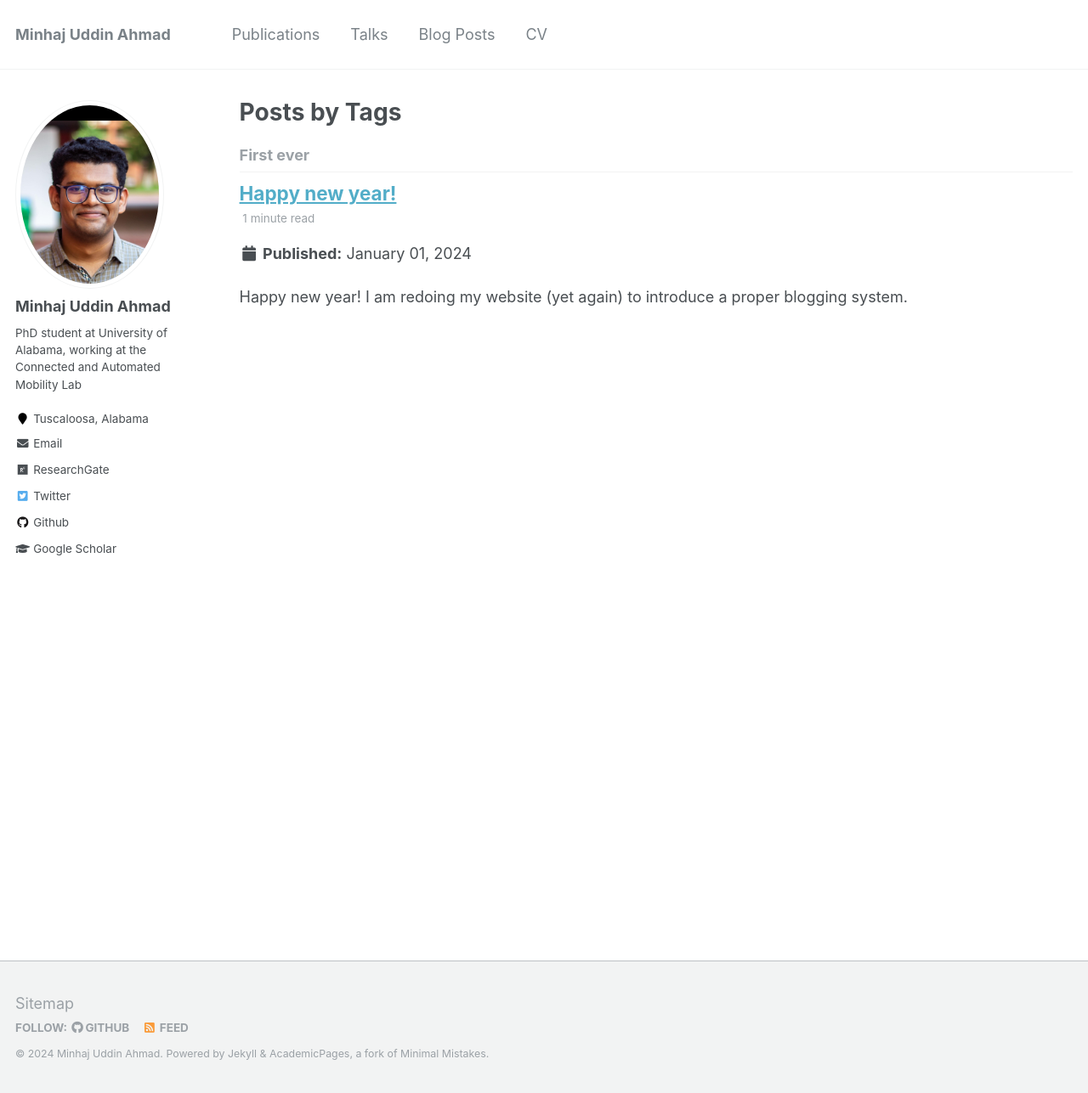
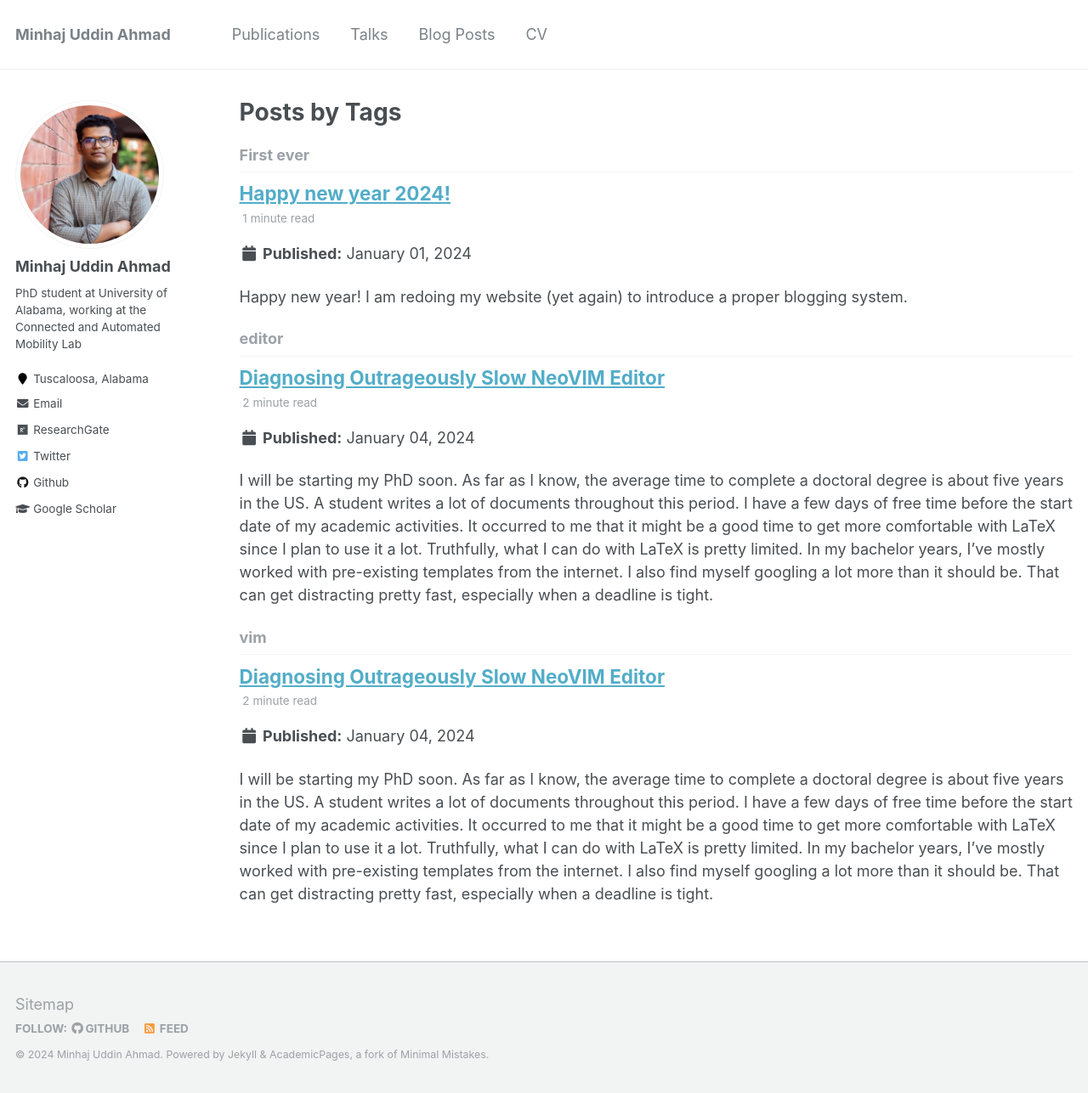
Before and after one commit to minhaj6/minhaj6.github.io, a Jekyll site: the page built from _pages/tag-archive.html, in a window 1280 px wide and 1287 px high. Shown: the whole window at 85% size. Built offline with Jekyll 4.4.1, drawn with Linux system fonts in a browser that asks for light colours.

Commit message:
vim blogpost

````diff
--- a/_posts/2024-01-01-What-am-I-Doing.md
+++ b/_posts/2024-01-01-What-am-I-Doing.md
@@ -1,5 +1,5 @@
 ---
-title: "Happy new year!"
+title: "Happy new year 2024!"
 date: 2024-01-01
 permalink: /posts/2024/01/what-am-i-doing/
 tags:
--- /dev/null
+++ b/_posts/2024-01-04-Diagnosing-outrageously-slow-neovim.md
@@ -0,0 +1,36 @@
+---
+title: "Diagnosing Outrageously Slow NeoVIM Editor"
+date: 2024-01-04
+permalink: /posts/2024/01/diagnosing-outrageously-slow-neovim/
+tags:
+  - vim
+  - editor
+---
+
+I will be starting my PhD soon. As far as I know, the average time to complete a doctoral degree is about five years in the US. A student writes a lot of documents throughout this period. I have a few days of free time before the start date of my academic activities. It occurred to me that it might be a good time to get more comfortable with LaTeX since I plan to use it a lot. Truthfully, what I can do with LaTeX is pretty limited. In my bachelor years, I've mostly worked with pre-existing templates from the internet. I also find myself googling a lot more than it should be. That can get distracting pretty fast, especially when a deadline is tight.
+
+I was working on setting up a lightweight LaTeX writing workflow. VIM is my all-time favorite text editor. I use VIM keybindings wherever I can. Even when I use a bulkier text editor (VScode) I use Vim extensions to imitate the experience. Since I am on a Windows machine now (because Linux audio drivers don't work in my current Huawei B430 laptop), I wanted to set it up with WSL - windows subsystem for Linux and VIM. I could've gone with the MiKTeX and IDE route. But that doesn't seem as enticing as typing-in-a-terminal, does it? Here's a [medium article link](https://medium.com/@Pirmin/a-minimal-latex-setup-on-windows-using-wsl2-and-neovim-51259ff94734) on how to set up LaTeX on a windows machine with WSL and neovim.
+
+The primary selling point of a lightweight text editor is that - it is blazing fast to start. But with my VIM configuration file and VimTeX plugin, the startup time for the editor was unacceptable. It took around 3-4 seconds to load the editor. So I had to investigate this issue, find out the source of this delay.
+
+A good way to do this is starting neovim with --startuptime flag.
+```
+neovim --startuptime output.log
+```
+I did it twice, once with my configuration file (where the issue was) and another time without any configuration. Upon inspecting the logfile, I found that neovim is sourcing a file called clipboard.vim. Here's a snippet of the log file. The clipboard.vim file takes 3218 miliseconds (3.2 seconds) to load!
+```
+063.805  000.006: editing files in windows
+063.970  000.165: VimEnter autocommands
+063.974  000.004: UIEnter autocommands
+3283.404  3218.449  3218.449: sourcing /snap/nvim/2819/usr/share/nvim/runtime/autoload/provider/clipboard.vim
+3283.499  001.076: before starting main loop
+3284.077  000.578: first screen update
+3284.083  000.006: --- NVIM STARTED ---
+```
+The culprit was immediately evident. I had a line in my configuration file related to clipboard.
+```
+set clipboard=unnamedplus
+```
+This sentence makes it so that the VIM copy register is synchronized with operating systems clipboard. If you are interested in understanding, [this video](https://youtu.be/E_rbfQqrm7g?si=d7lG8nbiOBdkrms7) does a pretty good job of explaining.
+
+Anyhow, I've removed this line from the config, and everything is back on track for now.
````
Also changed, not shown: images/profile.png, 4 other files.
